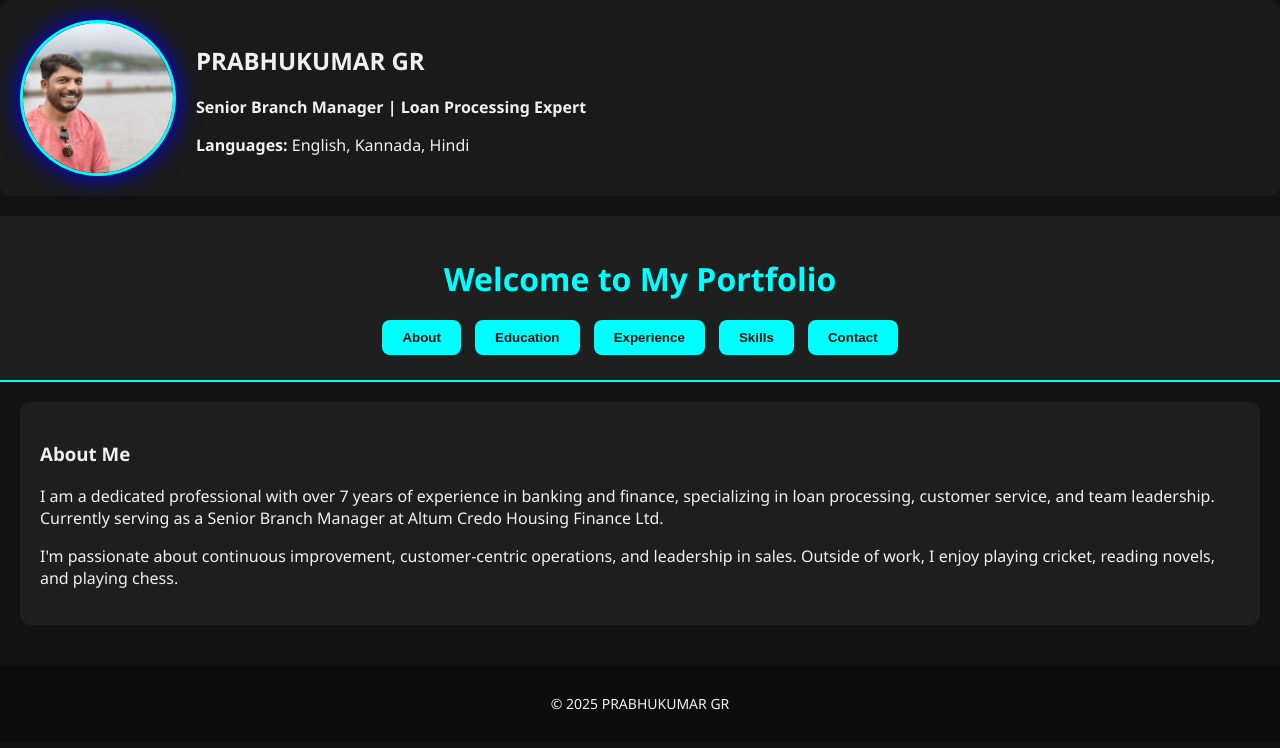
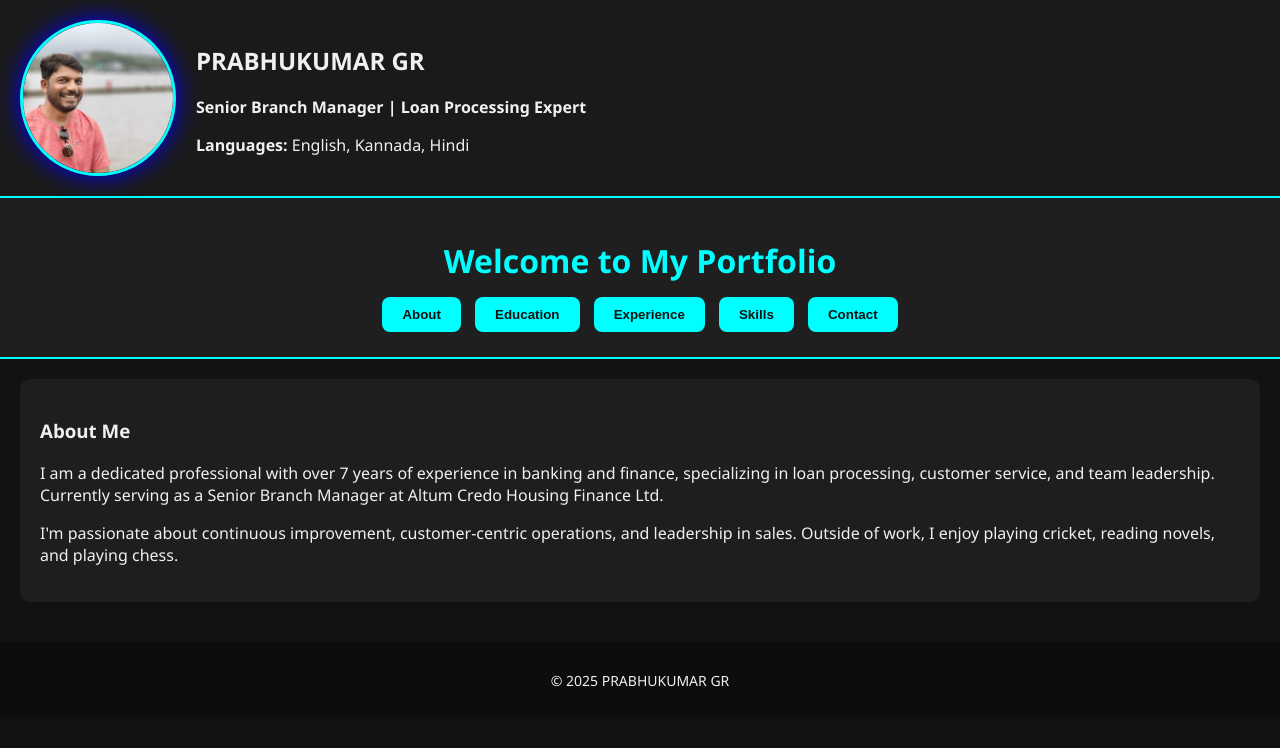
Before and after one commit to Chirag-n79/PRABHUKUMAR1-PORT, a plain HTML site: page index.html in a window 1280 px wide. Drawn offline with Linux system fonts and the light colour scheme.

Commit message:
style.css

```diff
--- a/style.css
+++ b/style.css
@@ -3,6 +3,24 @@ body {
   font-family: 'Segoe UI', sans-serif;
   background-color: #121212;
   color: #f0f0f0;
+}
+
+/* Profile at top now */
+.profile {
+  display: flex;
+  align-items: center;
+  background: #1a1a1a;
+  padding: 20px;
+  gap: 20px;
+  border-bottom: 2px solid #00ffff;
+}
+
+.profile-pic {
+  width: 150px;
+  height: 150px;
+  border-radius: 50%;
+  border: 3px solid #00ffff;
+  animation: pulse 2s infinite;
 }
 
 header {
@@ -14,11 +32,11 @@ header {
 
 header h1 {
   color: #00ffff;
-  margin-bottom: 5px;
+  margin-bottom: 10px;
 }
 
 nav {
-  margin-top: 15px;
+  margin-top: 10px;
 }
 
 nav button {
@@ -40,24 +58,6 @@ nav button:hover {
 
 main {
   padding: 20px;
-}
-
-.profile {
-  display: flex;
-  align-items: center;
-  background: #1a1a1a;
-  padding: 20px;
-  gap: 20px;
-  border-radius: 10px;
-  margin-bottom: 20px;
-}
-
-.profile-pic {
-  width: 150px;
-  height: 150px;
-  border-radius: 50%;
-  border: 3px solid #00ffff;
-  animation: pulse 2s infinite;
 }
 
 .page-section {
```
